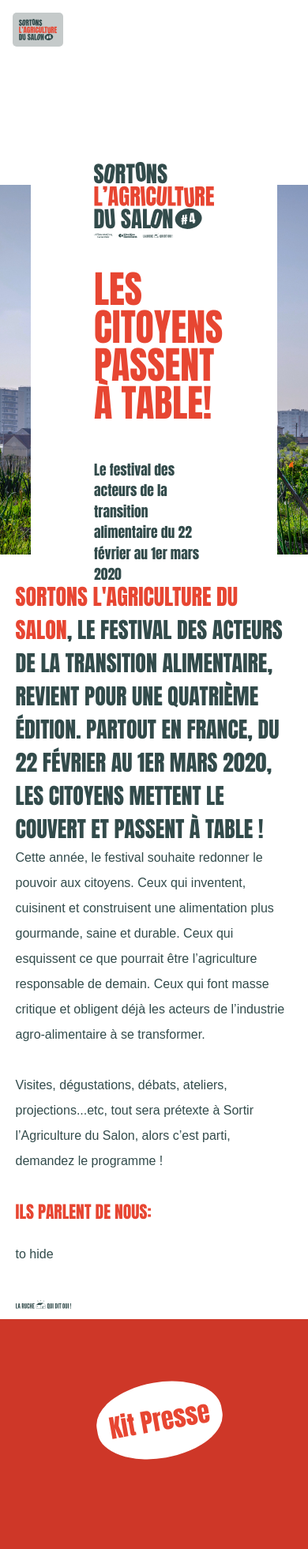
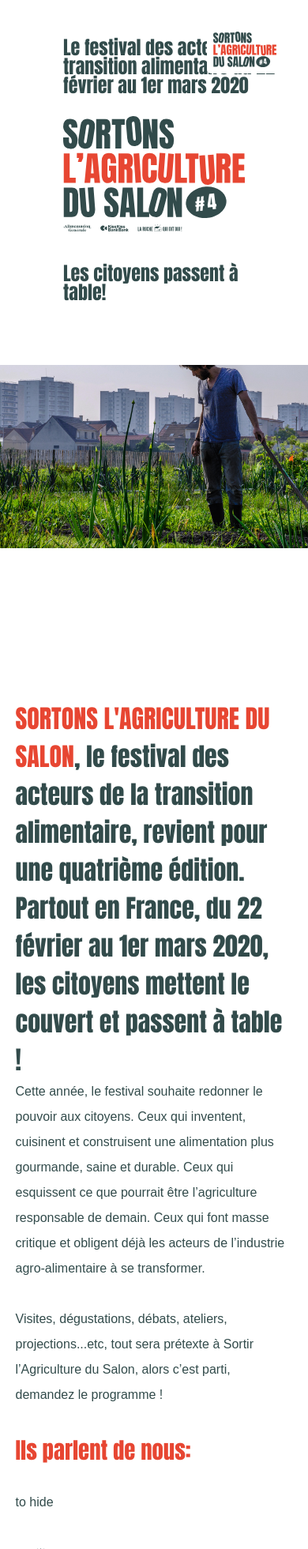
Before and after one commit to FelixTx/sas, a PHP site: page / in a window 390 px wide. Shown: the top 1961 px of the page at 79% size. Run offline with PHP 8.4, Linux system fonts and the light colour scheme; some web fonts are replaced.

Commit message:
fix titles n mobile banner

```diff
--- a/css/custom.css
+++ b/css/custom.css
@@ -6,6 +6,10 @@ a {
 #nav {
 	padding: 0 1em;
 	width:100%;
+}
+
+.up {
+	text-transform: uppercase;
 }
 
 .landing .logo-milieu {
@@ -38,7 +42,7 @@ float: right;
 
 
 #banner div {
-	margin:auto;
+margin:auto;
 width: 80%;
 max-width: 1200px;
 background:white;
@@ -54,7 +58,7 @@ padding: 5em;
 }
 
 h1 {
-	font-size: 3em;
+	font-size: 5em;
 	color: #e74632;
 }
 
@@ -182,11 +186,13 @@ tr p {
 
 	#banner {
 		padding-top:0;
-		margin-top: 60vw;
+		margin-top: 58vw;
 	}
-	#banner img {
-	width: 100%;
-	margin-top: -60vw;
+	#banner div {
+		width: 100%;
+	}
+	#banner div img {
+		margin-top: -60vw;
 	}
 	.footer-left, .footer-right {
 		width:auto;
@@ -198,15 +204,24 @@ tr p {
 	}
 
 	.navPanelToggle img {
-		background:white;
-	padding: 0.5em;
-	margin: 1em;
-	width: 4em;
-	border-radius: 5px;
+		background: white;
+		padding: 0.5em;
+		margin: 2em;
+		width: 6em;
+		border-radius: 5px;
+		float: right;
 	}
 
-	.landing .navPanelToggle img {
-		background-color: #c5caca;
+	#banner h4 {
+		position: absolute;
+		top: 2em;
+	}
+
+	#banner h1 {
+		margin:0;
+		font-size: 1.5em;
+		text-transform:none;
+		color: #324b4b;
 	}
 
 	#navPanel div {
@@ -240,3 +255,8 @@ border-radius: 90px / 58px;
 -webkit-border-radius: 90px / 58px;
 -moz-border-radius: 90px / 58px;
 }
+
+#acteurs h3 {
+	margin-top: 2em;
+	margin-bottom: 0;
+}
--- a/css/main.css
+++ b/css/main.css
@@ -1663,32 +1663,29 @@
 		color: #484848;
 		font-weight: 500;
 		line-height: 1em;
-		margin: 0 0 1em 0;
+		margin: 1em 0 1em 0;
+	}
+	h1 {
 		text-transform: uppercase;
 	}
-	h2 {
-				text-transform: uppercase;
-
-	}
-
 		h1 a, h2 a, h3 a, h4 a, h5 a, h6 a {
 			color: inherit;
 			text-decoration: none;
 		}
 
 	h2 {
-		font-size: 1.75em;
+		font-size: 2em;
 		line-height: 1.5em;
 	}
 
 	h3 {
-		font-size: 1.35em;
+		font-size: 1.8em;
 		line-height: 1.5em;
 	}
 
 	h4 {
-		font-size: 1.1em;
-		line-height: 1.5em;
+		font-size: 1.5em;
+		line-height: 1em;
 	}
 
 	h5 {
@@ -2710,7 +2707,7 @@
 	}
 
 	.wrapper {
-		padding: 6em 0 4em 0;
+		margin: 10em 0 4em 0;
 	}
 
 		.wrapper > .inner {
--- a/data.csv
+++ b/data.csv
@@ -1,4 +1,4 @@
 title;description;date;type;organizer;location_name;city;lat;long
 fiesta;vraiment la fisetes;21/02/20;Débat;quelqu’un;au trou;Paris;48.855838;2.340015
-yolo;Sortons l'Agriculture du Salon, du 22 février au 1er mars 2020 - Le festival des acteurs de la transition alimentaire, organisé par : Alimentation Générale, KissKissBankBank et la Ruche qui dit Oui ! Partout en France, venez découvrir les initiatives;22/02/20;Rencontre;someone;ici;Nantes;48.852838;2.343015
-soirée;Sortons l'Agriculture du Salon, du 22 février au 1er mars 2020 - Le festival des acteurs de la transition alimentaire, organisé par : Alimentation Générale, KissKissBankBank et la Ruche qui dit Oui ! Partout en Fratransition alimentaire, organisé par : Alimentation Générale, KissKissBankBank et la Ruche qui;20/02/20;Atelier;personne;à Bastille;Nantes;48.857838;2.346015
+yolo;Sortons l'Agriculture du Salon, du 22 février au 1er mars 2020 - Le festival des acteurs de la transition alimentaire, organisé par : Alimentation Générale, KissKissBankBank et la Ruche qui dit Oui ! Partout en France, venez découvrir les initiatives;22/02/20;Rencontre;someone;ici;Nantes;48.858838;2.343015
+soirée;Sortons l'Agriculture du Salon, du 22 février au 1er mars 2020 - Le festival des acteurs de la transition alimentaire, organisé par : Alimentation Générale, KissKissBankBank et la Ruche qui dit Oui ! Partout en Fratransition alimentaire, organisé par : Alimentation Générale, KissKissBankBank et la Ruche qui;20/02/20;Atelier;personne;à Bastille;Nantes;48.857838;2.342015
--- a/programmation.html
+++ b/programmation.html
@@ -1,6 +1,6 @@
 <!DOCTYPE HTML>
 <!--
-	Sortons l'agriculture du salon
+	Sortons l'agriculture du salon by La Ruche qui dit Oui !
 	based on Spatial by TEMPLATED
 -->
 <html>
@@ -41,14 +41,14 @@
 
 					Partout en France, venez découvrir les initiatives citoyennes qui font l’agriculture et l’alimentation de demain : visites, dégustations, projections de films, ateliers… demandez le programme !
 					</p>
-					<h2> voir les événements autour de vous sur la carte</h2>
+					<h2 class="up"> voir les événements autour de vous sur la carte</h2>
 				</div>
 					<div id='map' class="container 100%"></div>
 				</section>
 							<!-- Two -->
 				<section id="two" class="wrapper style1">
 					<div id='event-list' class="container 75%">
-						<h2> voir la liste de tous les événements</h2>
+						<h2 class="up"> voir la liste de tous les événements</h2>
 						<table  class="table table-condensed table-hover">
 							<thead>
 								<tr>
```
